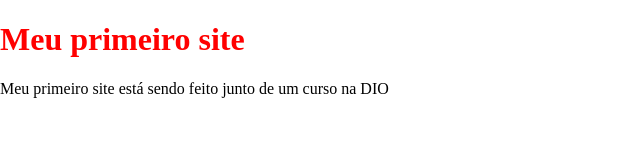
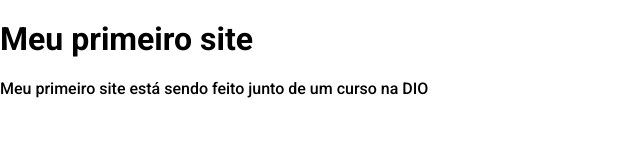
Before and after one commit to chronald/bootcamp-orange-tech-dio, a plain HTML site: page JAVASCRIPT DIO/POKEDEX/index.html in a window 1280 px wide. Shown: the whole page, without its empty margins (0-640 px from the left). Drawn offline with nearby package versions, Linux system fonts and the light colour scheme.

Commit message:
Alterando a fonte geral do projeto

```diff
--- a/JAVASCRIPT DIO/POKEDEX/assets/css/global.css
+++ b/JAVASCRIPT DIO/POKEDEX/assets/css/global.css
@@ -1,4 +1,3 @@
-
-h1 {
-    color: red;
-}
+* {
+    font-family: 'Roboto', sans-serif;
+};
--- a/JAVASCRIPT DIO/POKEDEX/index.html
+++ b/JAVASCRIPT DIO/POKEDEX/index.html
@@ -5,9 +5,19 @@
     <meta http-equiv="X-UA-Compatible" content="IE=edge">
     <meta name="viewport" content="width=device-width, initial-scale=1.0">
     <title>Pokedex</title>
+
+    <!--Normalize CSS-->
     <link rel="stylesheet" href="https://cdnjs.cloudflare.com/ajax/libs/normalize/8.0.1/normalize.min.css"
     integrity="sha512-NhSC1YmyruXifcj/KFRWoC561YpHpc5Jtzgvbuzx5VozKpWvQ+4nXhPdFgmx8xqexRcpAglTj9sIBWINXa8x5w==" crossorigin="anonymous" referrerpolicy="no-referrer" />
+
+    <!--Font Roboto-->
+    <link rel="preconnect" href="https://fonts.googleapis.com">
+    <link rel="preconnect" href="https://fonts.gstatic.com" crossorigin>
+    <link href="https://fonts.googleapis.com/css2?family=Roboto:wght@100;300;500;700&display=swap" rel="stylesheet">
+
+    <!-- CSS -->
     <link rel="stylesheet" href="/assets/css/global.css">
+
 </head>
 
 <body>
@@ -15,6 +25,8 @@
     <h1>Meu primeiro site</h1>
     <p>Meu primeiro site está sendo feito junto de um curso na DIO</p>
 
+    <!-- JavaScript-->
     <script> src="/assets/js/main.js"</script>
+
 </body>
 </html>
```
